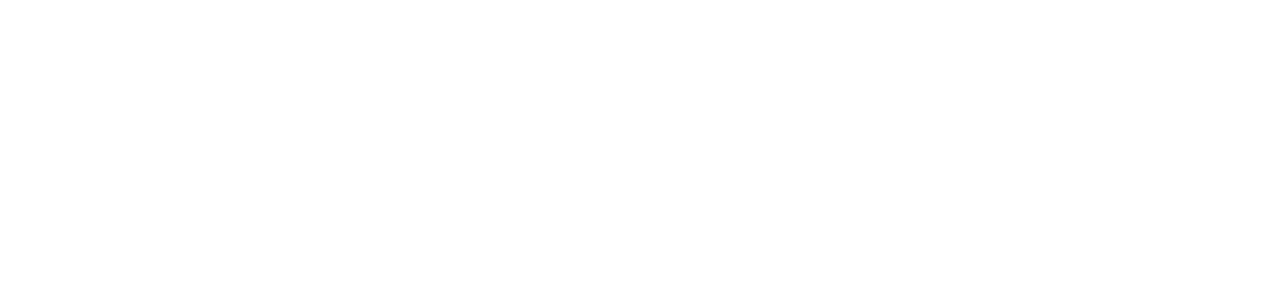
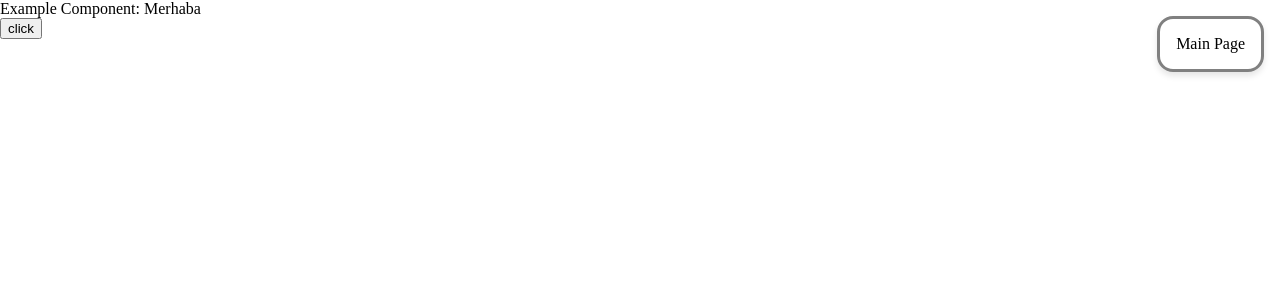
Before and after one commit to hanifidemir5/React-303, a React (Create React App) app: page /SCONPMJS in a window 1280 px wide. Before the commit this address had no page. Shown: the top 300 px of the page. Built offline with nearby package versions, Linux system fonts and the light colour scheme.

Commit message:
Yeni Bir Kütüphane Oluşturmak

```diff
--- a/src/App.js
+++ b/src/App.js
@@ -1,16 +1,16 @@
 import "./index.css";
 import { BrowserRouter, Route, Routes } from "react-router";
-import MainPage from "./pages/MainPage";
+import LandingPage from "./pages";
 import ToDoApp from "./pages/ToDoApp";
-import StateManagementWithContextAPI from "./pages/stateManagementWithContextAPI";
+import StateManagementWithContextAPI from "./pages/StateManagementWithContextAPI";
 import { ToDoProvider } from "./contexts/ToDoContext";
-
+import SCONPMJS from "./pages/SharingComponentsonNPMJS";
 const App = () => (
   <BrowserRouter>
     <Routes>
       <Route path="/">
-        <Route index element={<MainPage />} />
-        <Route element={<StateManagementWithContextAPI />} path="/stateManagementWithContextAPI" />
+        <Route index element={<LandingPage />} />
+        <Route element={<StateManagementWithContextAPI />} path="/SMWCAPI" />
         <Route
           element={
             <ToDoProvider>
@@ -20,6 +20,7 @@
           path="toDoApp"
         />
       </Route>
+      <Route element={<SCONPMJS />} path="SCONPMJS" />
     </Routes>
   </BrowserRouter>
 );
--- a/src/Container.js
+++ b/src/Container.js
@@ -1,6 +1,6 @@
-import ChangeTheme from "./components/ChangeTheme";
-import Footer from "./components/Footer";
-import ChangeLang from "./components/ChangeLang";
+import ChangeTheme from "./components/StateManagementComponents/ChangeTheme";
+import Footer from "./components/StateManagementComponents/Footer";
+import ChangeLang from "./components/StateManagementComponents/ChangeLang";
 import { useTheme } from "./contexts/ThemeContext";
 
 const Container = (props) => {
--- /dev/null
+++ b/src/components/SCONPMJSComponents/ExampleButton/index.js
@@ -0,0 +1,7 @@
+import React from "react";
+
+const ExampleButton = ({ text }) => {
+  return <button>{text}</button>;
+};
+
+export default ExampleButton;
--- /dev/null
+++ b/src/components/SCONPMJSComponents/ExampleComponent/index.js
@@ -0,0 +1,7 @@
+import React from "react";
+
+const ExampleComponent = ({ text }) => {
+  return <div>Example Component: {text}</div>;
+};
+
+export default ExampleComponent;
--- a/src/components/ChangeLang.js
+++ b/src/components/StateManagementComponents/ChangeLang.js
@@ -1,4 +1,4 @@
-import { useLang } from "../contexts/LangContext";
+import { useLang } from "../../contexts/LangContext";
 
 const ChangeLang = () => {
   const { lang, setLang } = useLang();
--- a/src/components/ChangeTheme.js
+++ b/src/components/StateManagementComponents/ChangeTheme.js
@@ -1,4 +1,4 @@
-import { useTheme } from "../contexts/ThemeContext";
+import { useTheme } from "../../contexts/ThemeContext";
 
 const ChangeTheme = () => {
   const { theme, toggleTheme } = useTheme();
--- a/src/components/Footer.js
+++ b/src/components/StateManagementComponents/Footer.js
@@ -1,6 +1,6 @@
 import { Link } from "react-router";
-import { useLang } from "../contexts/LangContext";
-import { useTheme } from "../contexts/ThemeContext";
+import { useLang } from "../../contexts/LangContext";
+import { useTheme } from "../../contexts/ThemeContext";
 
 const Footer = (props) => {
   const { theme, toggleTheme } = useTheme();
--- /dev/null
+++ b/src/pages/SharingComponentsonNPMJS/index.js
@@ -0,0 +1,19 @@
+import "./index.css";
+import { Link } from "react-router";
+import React from "react";
+import ExampleComponent from "../../components/SCONPMJSComponents/ExampleComponent";
+import ExampleButton from "../../components/SCONPMJSComponents/ExampleButton";
+
+const LibraryComponent = (props) => {
+  return (
+    <div>
+      <Link to={"/"} className="main-page-button navigation-link">
+        Main Page
+      </Link>
+      <ExampleComponent text={"Merhaba"} />
+      <ExampleButton text="click" />
+    </div>
+  );
+};
+
+export default LibraryComponent;
--- a/src/pages/MainPage/index.js
+++ b/src/pages/index.js
@@ -2,17 +2,20 @@
 import { Link } from "react-router";
 import "./index.css";
 
-const MainPage = (props) => {
+const LandingPage = (props) => {
   return (
     <div className="main-container">
-      <Link to={"/stateManagementWithContextAPI"} className="navigation-link">
+      <Link to={"/SMWCAPI"} className="navigation-link">
         State Management With ContextAPI
       </Link>
       <Link to={"/toDoApp"} className="navigation-link">
         To Do App
       </Link>
+      <Link to={"/SCONPMJS"} className="navigation-link">
+        SCONPMJS
+      </Link>
     </div>
   );
 };
 
-export default MainPage;
+export default LandingPage;
```
Also changed, not shown: src/pages/SharingComponentsonNPMJS/index.css (added), src/pages/index.css (renamed from src/pages/MainPage/index.css).
